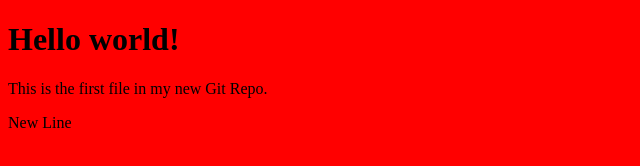
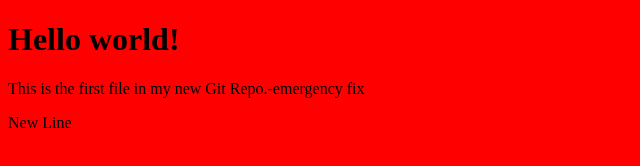
Before and after one commit to Mishrita-ignek/employee-mangement, a plain HTML site: page index.html in a window 1280 px wide. Shown: the whole page, without its empty margins (0-640 px from the left). Drawn offline with Linux system fonts and the light colour scheme.

Commit message:
updated index.html with emergency fix

```diff
--- a/index.html
+++ b/index.html
@@ -7,7 +7,7 @@
 <body>
 
 <h1>Hello world!</h1>
-<p>This is the first file in my new Git Repo.</p>
+<p>This is the first file in my new Git Repo.-emergency fix</p>
 <p>New Line</p>
 
 </body>
```
